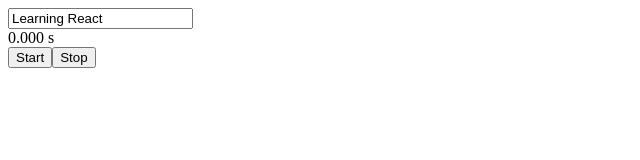
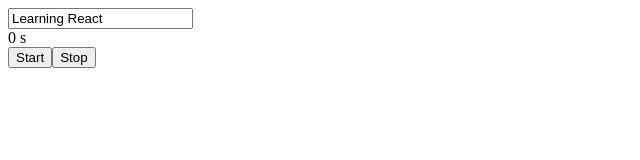
Before and after one commit to hansjunodev/skill-tracker, a Next.js app: page / in a window 1280 px wide. Shown: the top 160 px of the page, without its empty margins (0-640 px from the left). Built offline with nearby package versions, Linux system fonts and the light colour scheme.

Commit message:
feat: update less frequently and don't show ms

```diff
--- a/src/pages/index.tsx
+++ b/src/pages/index.tsx
@@ -20,7 +20,7 @@
       let timePassed = Date.now() - intervalStartTime;
 
       setTotalElapsedTime(checkpointTotal + timePassed);
-    }, 100);
+    }, 1000);
   };
 
   const handleStopClick = () => {
@@ -55,7 +55,7 @@
       </Head>
       <main>
         <input type="text" defaultValue="Learning React" />
-        <div>{elpasedSeconds.toFixed(3)} s</div>
+        <div>{Math.floor(elpasedSeconds)} s</div>
         <button onClick={handleStartClick}>Start</button>
         <button onClick={handleStopClick}>Stop</button>
       </main>
```
